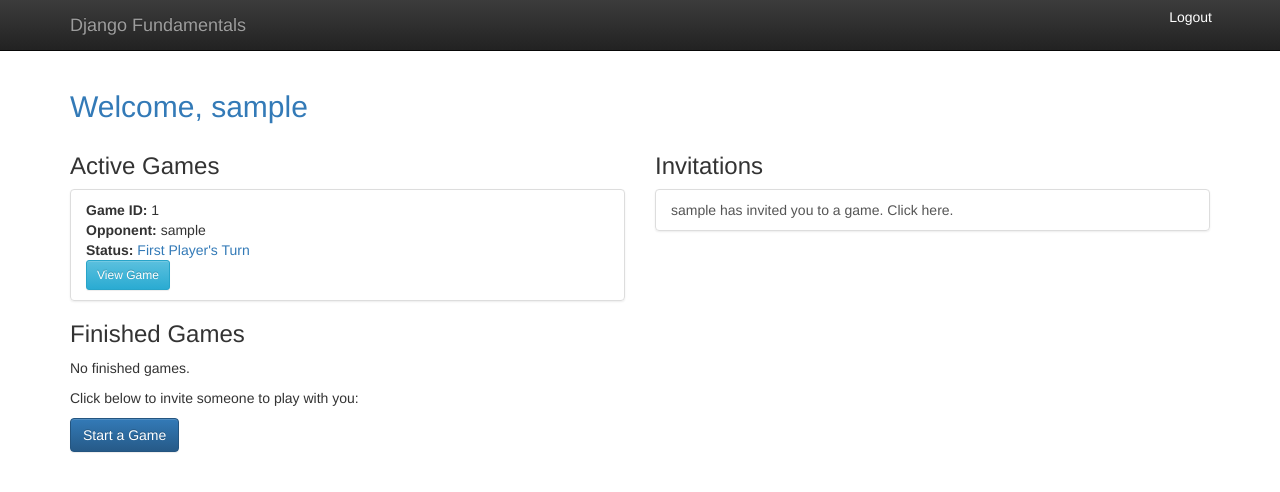
After one commit to munngit/django-hub, a Django app: page /player/home/ in a window 1280 px wide. The commit adds this page. Shown: the top 492 px of the page. Run offline with Django 5.2, Linux system fonts and the light colour scheme; a user stored in the database is signed in; tables that the repository leaves empty hold one stand-in row (values such as "Sample post"); some libraries are stand-ins or nearby versions.

Commit message:
game_list_snippet. html added

```diff
--- a/django-fundamentals-course/tictactoe/gameplay/models.py
+++ b/django-fundamentals-course/tictactoe/gameplay/models.py
@@ -14,16 +14,20 @@ GAME_STATUS_CHOICES = (
 
 BOARD_SIZE = 3
 
+from django.db import models
+from django.db.models import Q
+
 class GamesQuerySet(models.QuerySet):
     def games_for_user(self, user):
         return self.filter(
             Q(first_player=user) | Q(second_player=user)
-        )
+        ).distinct()  # ✅ Fixes duplicate games issue
 
     def active(self):
         return self.filter(
-            Q(status='F') | Q(status='S')
+            Q(status='F') | Q(status='S') | Q(status='P')  # ✅ Includes pending games
         )
+
 
 class Game(models.Model):
     first_player = models.ForeignKey(User, related_name="games_first_player", on_delete=models.CASCADE)
--- a/django-fundamentals-course/tictactoe/gameplay/urls.py
+++ b/django-fundamentals-course/tictactoe/gameplay/urls.py
@@ -3,7 +3,7 @@ from django.contrib.auth.views import LoginView, LogoutView
 from gameplay.views import game_detail, make_move, AllGamesList  # Import the class-based view
 
 urlpatterns = [
-    path('detail/<int:id>/', game_detail, name="gameplay_detail"),
+    path('game/<int:id>/', game_detail, name='game_detail'),
     path('make_move/<int:id>/', make_move, name="gameplay_make_move"),
     path('all/', AllGamesList.as_view(), name="all_games"),  # Added URL for AllGamesList
 ]
--- a/django-fundamentals-course/tictactoe/gameplay/views.py
+++ b/django-fundamentals-course/tictactoe/gameplay/views.py
@@ -27,7 +27,9 @@ def make_move(request, id):
 
     if form.is_valid():
         move.save()
-        return redirect("gameplay_detail", id=id)
+        return redirect("game_detail", id=id)
+
+
     else:
         return render(request, "gameplay/game_detail.html", {'game': game, 'form': form})
 
--- a/django-fundamentals-course/tictactoe/player/views.py
+++ b/django-fundamentals-course/tictactoe/player/views.py
@@ -14,15 +14,17 @@ from gameplay.models import Game
 def home(request):
     """Render the home page with active and finished games, and invitations."""
     my_games = Game.objects.games_for_user(request.user)
-    active_games = my_games.active()
-    finished_games = my_games.difference(active_games)
-    invitations = request.user.invitations_received.all()
+
+    finished_games = my_games.filter(status__in=['W', 'L', 'D'])  # ✅ Only completed games
+    active_games = my_games.filter(status__in=['F', 'S', 'P'])  # ✅ Includes pending games
+
+    invitations = request.user.invitations_received.all()  # ✅ Define invitations
+
     return render(request, "player/home.html", {
         'active_games': active_games,
         'finished_games': finished_games,
         'invitations': invitations
     })
-
 
 @login_required
 def new_invitation(request):
@@ -51,7 +53,8 @@ def accept_invitation(request, id):
                 second_player=invitation.from_user,
             )
             invitation.delete()
-            return redirect(game)
+            return redirect("game_detail", id=game.id)
+
     else:
         return render(request, "player/accept_invitation_form.html", {'invitation': invitation})
 
--- /dev/null
+++ b/django-fundamentals-course/tictactoe/templates/player/game_list_snippet.html
@@ -0,0 +1,38 @@
+{% if games_list %}
+    <ul class="list-group">
+        {% for game in games_list %}
+            <li class="list-group-item">
+                <strong>Game ID:</strong> {{ game.id }} <br>
+                <strong>Opponent:</strong>
+                {% if game.second_player %}
+                    {% if game.first_player == user %}
+                        {{ game.second_player.username }}
+                    {% else %}
+                        {{ game.first_player.username }}
+                    {% endif %}
+                {% else %}
+                    <span class="text-warning">Waiting for opponent...</span>
+                {% endif %}
+                <br>
+                <strong>Status:</strong>
+                {% if game.status == 'F' %}
+                    <span class="text-primary">First Player's Turn</span>
+                {% elif game.status == 'S' %}
+                    <span class="text-primary">Second Player's Turn</span>
+                {% elif game.status == 'W' %}
+                    <span class="text-success">{{ game.first_player.username }} Won 🎉</span>
+                {% elif game.status == 'L' %}
+                    <span class="text-danger">{{ game.second_player.username }} Won 🎉</span>
+                {% elif game.status == 'D' %}
+                    <span class="text-muted">Game Drawn 🤝</span>
+                {% else %}
+                    <span class="text-warning">Pending</span>
+                {% endif %}
+                <br>
+                <a href="{% url 'game_detail' game.id %}" class="btn btn-info btn-sm mt-2">View Game</a>
+            </li>
+        {% endfor %}
+    </ul>
+{% else %}
+    <p>No games available.</p>
+{% endif %}
--- a/django-fundamentals-course/tictactoe/templates/player/home.html
+++ b/django-fundamentals-course/tictactoe/templates/player/home.html
@@ -10,12 +10,18 @@
     <div class="row">
         <div class="col-md-6">
             <h3>Active Games</h3>
-
-            {% include "player/game_list_snippet.html" with games_list=active_games %}
+            {% if active_games %}
+                {% include "player/game_list_snippet.html" with games_list=active_games %}
+            {% else %}
+                <p>No active games.</p>
+            {% endif %}
 
             <h3>Finished Games</h3>
-
-            {% include "player/game_list_snippet.html" with games_list=finished_games %}
+            {% if finished_games %}
+                {% include "player/game_list_snippet.html" with games_list=finished_games %}
+            {% else %}
+                <p>No finished games.</p>
+            {% endif %}
 
             <p>Click below to invite someone to play with you:</p>
             <p>
--- a/django-fundamentals-course/tictactoe/tictactoe/settings.py
+++ b/django-fundamentals-course/tictactoe/tictactoe/settings.py
@@ -61,7 +61,7 @@ ROOT_URLCONF = 'tictactoe.urls'
 TEMPLATES = [
     {
         'BACKEND': 'django.template.backends.django.DjangoTemplates',
-        'DIRS': [  os.path.join(BASE_DIR, 'templates'),],
+        'DIRS': [os.path.join(BASE_DIR, 'templates'),],
         'APP_DIRS': True,
         'OPTIONS': {
             'context_processors': [
```
Also changed, not shown: django-fundamentals-course/tictactoe/gameplay/migrations/0008_alter_move_by_first_player.py (added), django-fundamentals-course/tictactoe/player/migrations/0004_alter_invitation_from_user.py (added).
